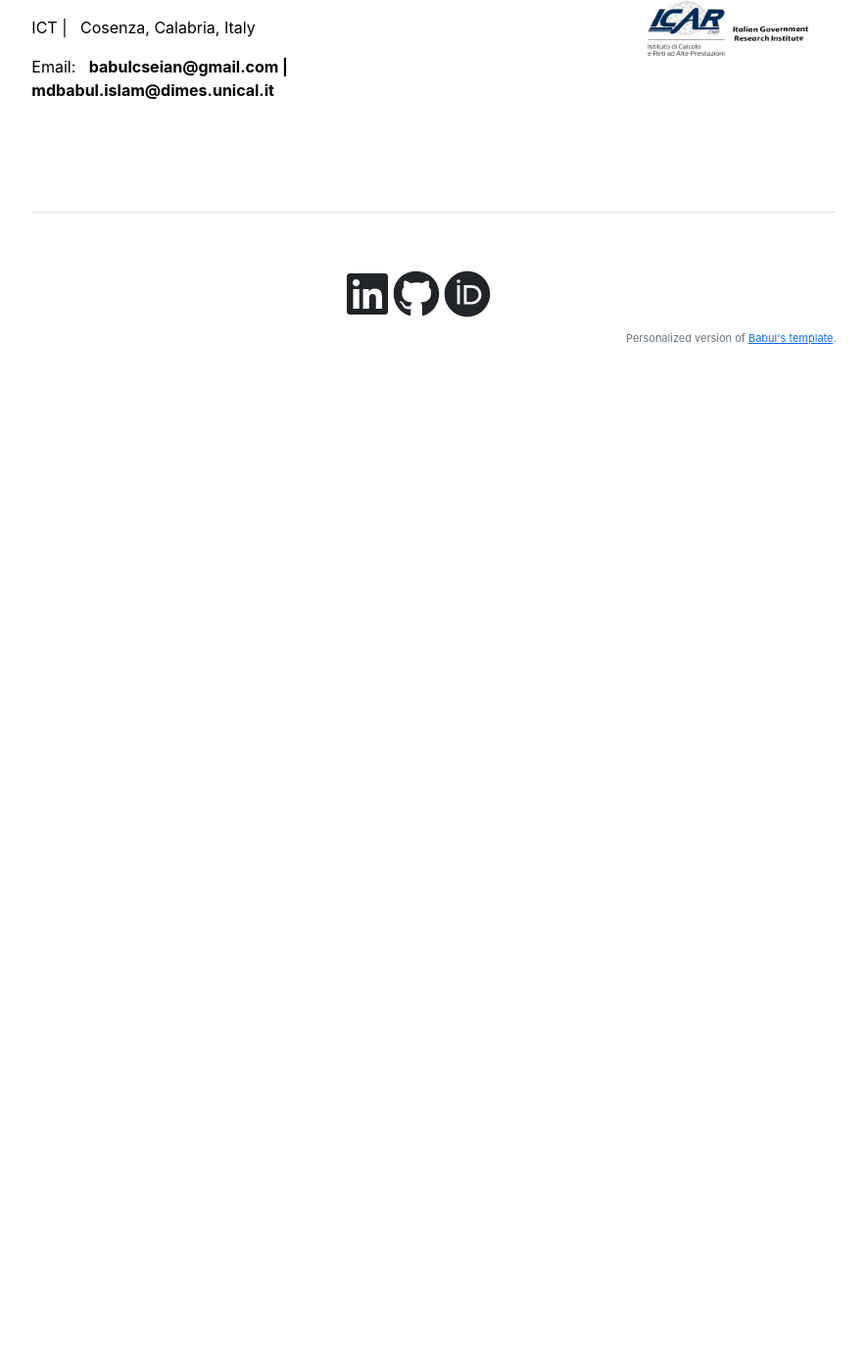
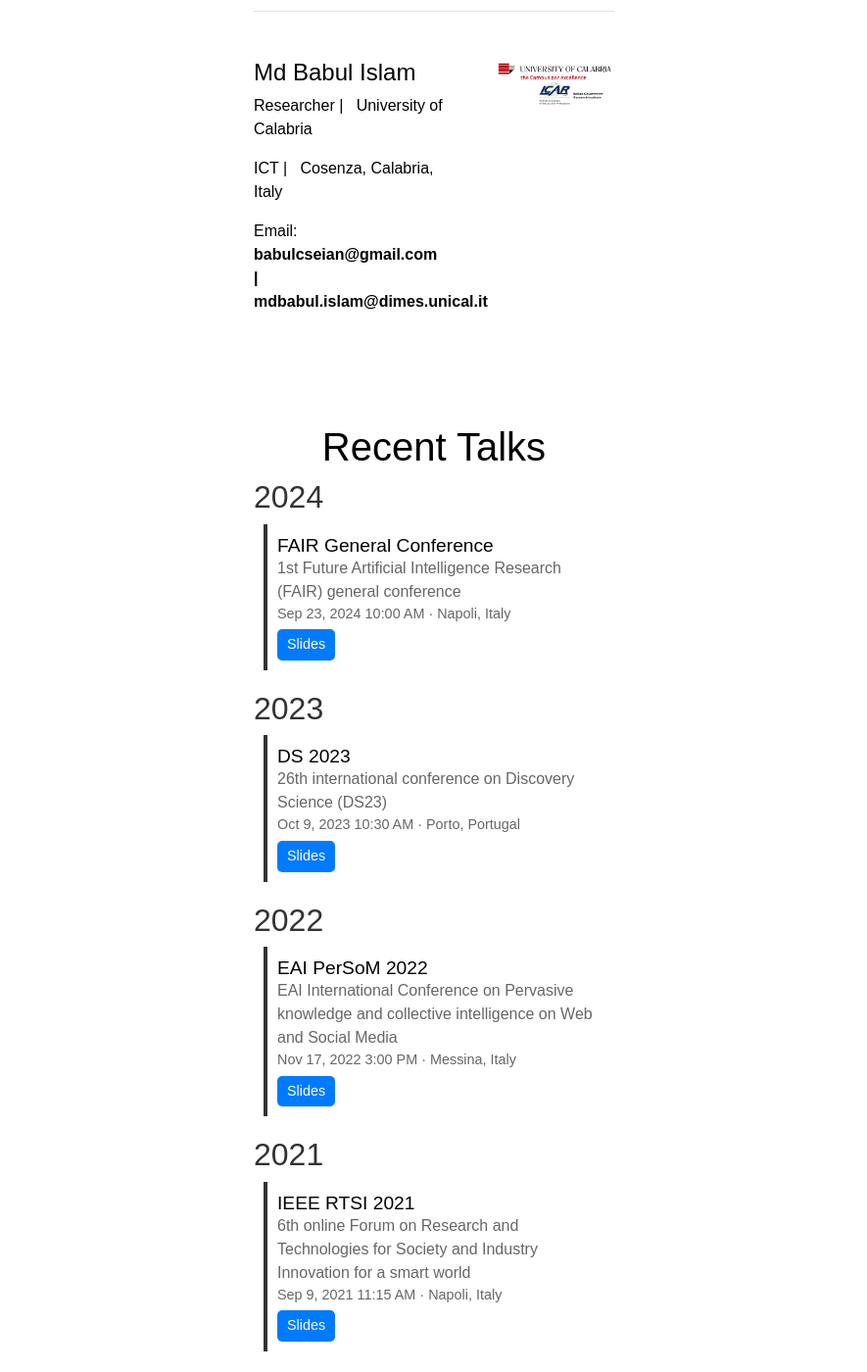
Before and after one commit to babulcseian/babulcseian.github.io, a Jekyll site: the page built from Tutorial.md, in a window 1280 px wide and 1400 px high, scrolled down 332 px. Shown: the whole window at 98% size, without its empty margins (197-1082 px from the left). Built offline with Jekyll 4.4.1, drawn with Linux system fonts in a browser that asks for light colours; a style sheet for code colours, icons or effects is not loaded; before the commit the page ends 900 px from its top, so only the background shows below that.

Commit message:
Update Tutorial.html

```diff
--- a/_includes/Tutorial.html
+++ b/_includes/Tutorial.html
@@ -6,7 +6,7 @@
       <div class="col-md-7">
         <h4>Md Babul Islam</h4>
         <p>Researcher | &nbsp; University of Calabria</p>
-        <p>ICT | &nbsp; Cosenza, Calabria, Italy</p>
+        <p> ICT | &nbsp; Cosenza, Calabria, Italy</p>
         <!-- <p>Phone: +34 xxx xx xx xx </p> -->
         <p>Email: &nbsp; <b>babulcseian@gmail.com | &nbsp mdbabul.islam@dimes.unical.it</b></p>
         <!-- <p>Office: xxxxx </p> -->
@@ -17,3 +17,61 @@
     </div>
   </div>
 </div>
+
+<body style="font-family: Arial, sans-serif; max-width: 600px; margin: auto;">
+
+    <h1 style="text-align: center;">Recent Talks</h1>
+
+    <div style="margin-bottom: 20px;">
+        <h2 style="color: #333;">2024</h2>
+        <div style="padding: 10px; border-left: 4px solid #333; margin-left: 10px;">
+            <h3 style="margin: 0; font-size: 1.2em;">FAIR General Conference</h3>
+            <p style="margin: 0; color: #666;">1st Future Artificial Intelligence Research (FAIR) general conference</p>
+            <p style="margin: 0; color: #666; font-size: 0.9em;">Sep 23, 2024 10:00 AM · Napoli, Italy</p>
+            <button style="margin-top: 5px; padding: 5px 10px; font-size: 0.9em; background-color: #007bff; color: white; border: none; border-radius: 5px;">Slides</button>
+        </div>
+    </div>
+
+    <div style="margin-bottom: 20px;">
+        <h2 style="color: #333;">2023</h2>
+        <div style="padding: 10px; border-left: 4px solid #333; margin-left: 10px;">
+            <h3 style="margin: 0; font-size: 1.2em;">DS 2023</h3>
+            <p style="margin: 0; color: #666;">26th international conference on Discovery Science (DS23)</p>
+            <p style="margin: 0; color: #666; font-size: 0.9em;">Oct 9, 2023 10:30 AM · Porto, Portugal</p>
+            <button style="margin-top: 5px; padding: 5px 10px; font-size: 0.9em; background-color: #007bff; color: white; border: none; border-radius: 5px;">Slides</button>
+        </div>
+    </div>
+
+    <div style="margin-bottom: 20px;">
+        <h2 style="color: #333;">2022</h2>
+        <div style="padding: 10px; border-left: 4px solid #333; margin-left: 10px;">
+            <h3 style="margin: 0; font-size: 1.2em;">EAI PerSoM 2022</h3>
+            <p style="margin: 0; color: #666;">EAI International Conference on Pervasive knowledge and collective intelligence on Web and Social Media</p>
+            <p style="margin: 0; color: #666; font-size: 0.9em;">Nov 17, 2022 3:00 PM · Messina, Italy</p>
+            <button style="margin-top: 5px; padding: 5px 10px; font-size: 0.9em; background-color: #007bff; color: white; border: none; border-radius: 5px;">Slides</button>
+        </div>
+    </div>
+
+    <div style="margin-bottom: 20px;">
+        <h2 style="color: #333;">2021</h2>
+        <div style="padding: 10px; border-left: 4px solid #333; margin-left: 10px;">
+            <h3 style="margin: 0; font-size: 1.2em;">IEEE RTSI 2021</h3>
+            <p style="margin: 0; color: #666;">6th online Forum on Research and Technologies for Society and Industry Innovation for a smart world</p>
+            <p style="margin: 0; color: #666; font-size: 0.9em;">Sep 9, 2021 11:15 AM · Napoli, Italy</p>
+            <button style="margin-top: 5px; padding: 5px 10px; font-size: 0.9em; background-color: #007bff; color: white; border: none; border-radius: 5px;">Slides</button>
+        </div>
+    </div>
+
+</body>
+
+
+
+<!-- <!DOCTYPE html>
+<html lang="en">
+<head>
+    <meta charset="UTF-8">
+    <meta name="viewport" content="width=device-width, initial-scale=1.0">
+    <title>Recent Talks</title>
+</head>
+
+</html> -->
```
